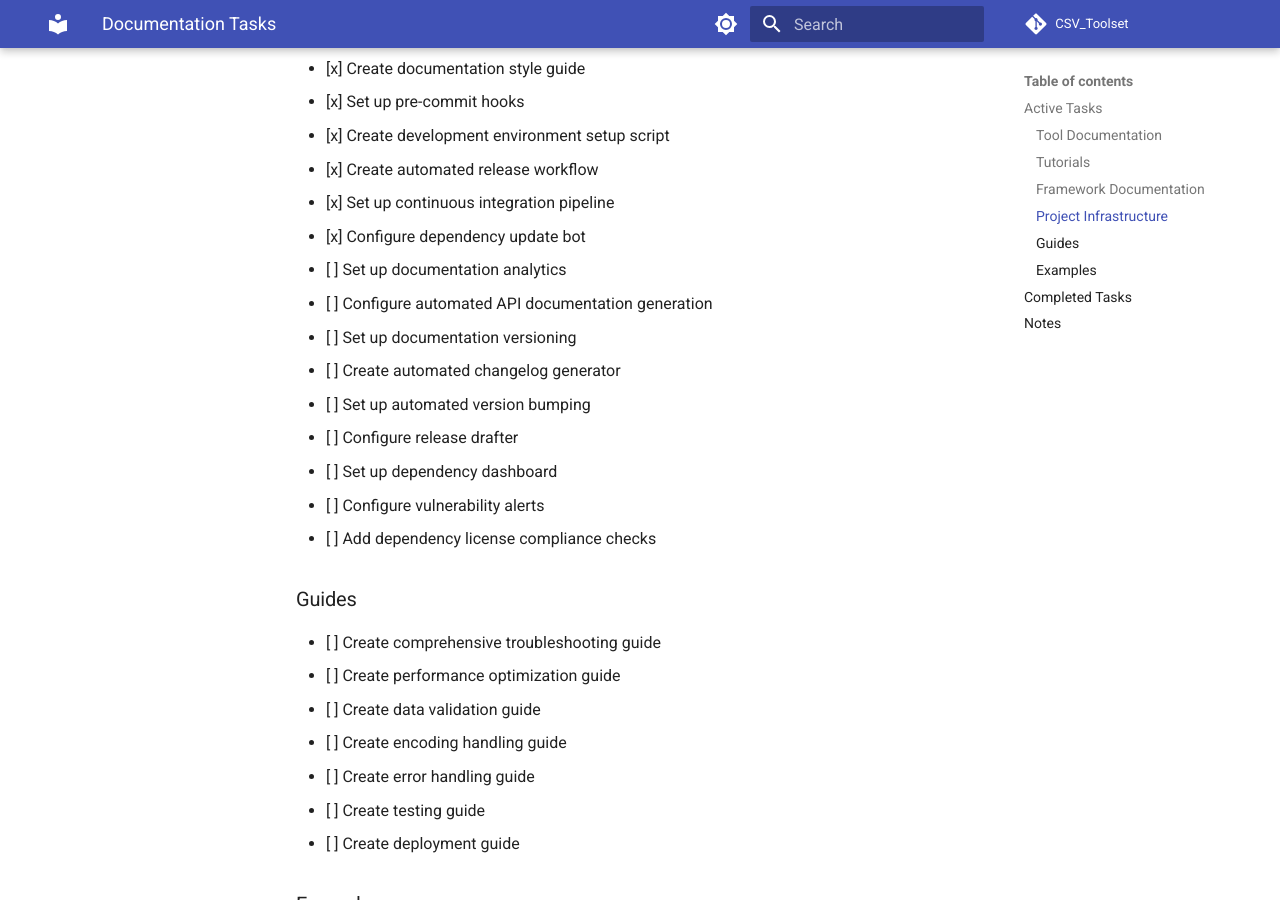
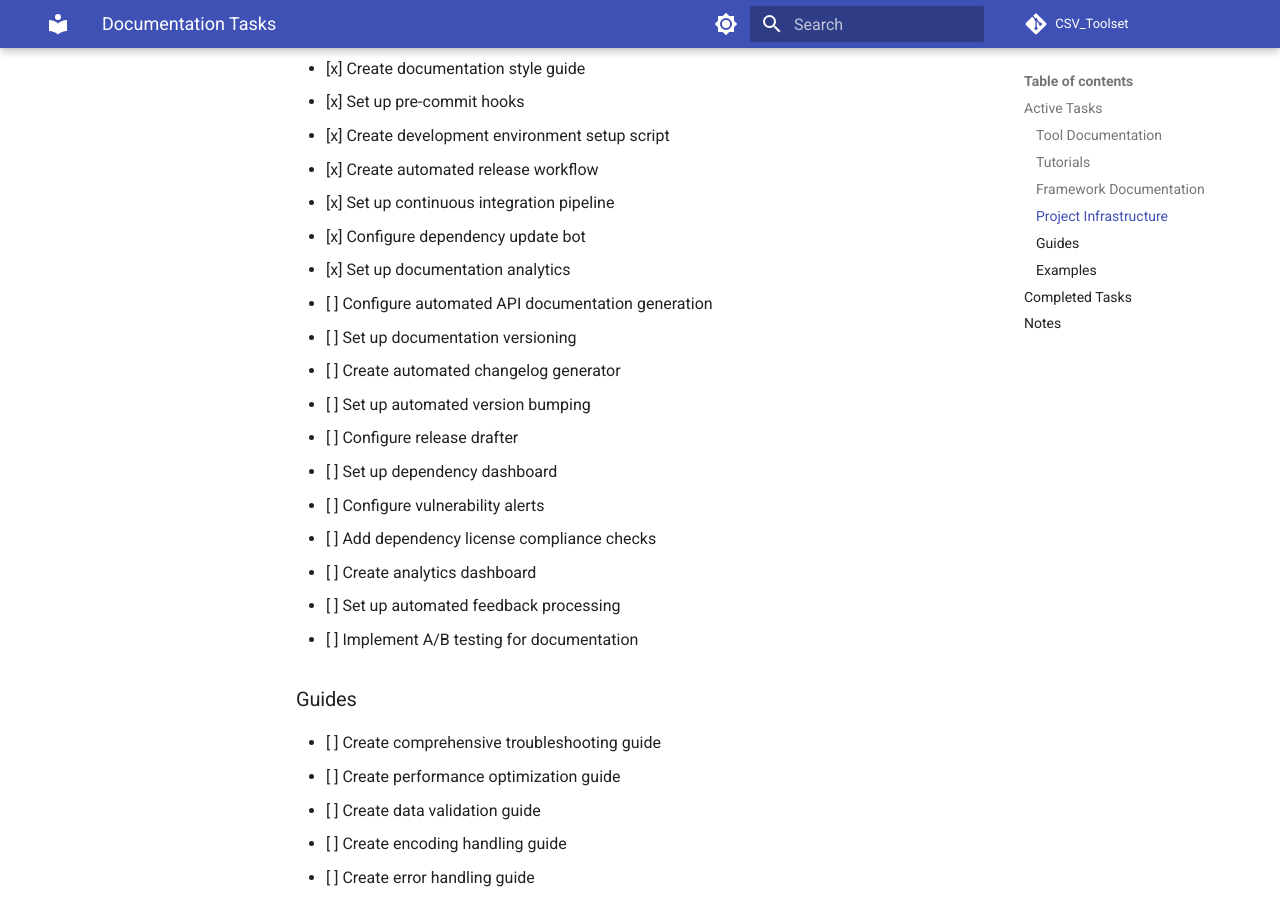
Before and after one commit to rfd62794/CSV_Toolset, an MkDocs documentation site: the page built from docs/TASKLIST.md, in a window 1280 px wide and 900 px high, scrolled down 1621 px. Built offline with MkDocs 1.6.1 and Material for MkDocs 9.7.7, drawn with Linux system fonts in a browser that asks for light colours; comment, search, counter and statistics services are not loaded; some of the changed text lies outside the part shown.

Commit message:
Update TASKLIST.md to mark documentation analytics as complete and add new tasks for analytics dashboard, automated feedback processing, and A/B testing
- Marked the setup of documentation analytics as complete.
- Added new tasks for creating an analytics dashboard, setting up automated feedback processing, and implementing A/B testing for documentation.

These changes aim to enhance documentation effectiveness and user engagement through improved analytics and feedback mechanisms.

```diff
--- a/docs/TASKLIST.md
+++ b/docs/TASKLIST.md
@@ -49,7 +49,7 @@
 - [x] Create automated release workflow
 - [x] Set up continuous integration pipeline
 - [x] Configure dependency update bot
-- [ ] Set up documentation analytics
+- [x] Set up documentation analytics
 - [ ] Configure automated API documentation generation
 - [ ] Set up documentation versioning
 - [ ] Create automated changelog generator
@@ -58,6 +58,9 @@
 - [ ] Set up dependency dashboard
 - [ ] Configure vulnerability alerts
 - [ ] Add dependency license compliance checks
+- [ ] Create analytics dashboard
+- [ ] Set up automated feedback processing
+- [ ] Implement A/B testing for documentation
 
 ### Guides
 - [ ] Create comprehensive troubleshooting guide
@@ -101,6 +104,7 @@ See [DEVLOG.md](DEVLOG.md) for details and timestamps.
 - [x] Create automated release workflow
 - [x] Set up continuous integration pipeline
 - [x] Configure dependency update bot
+- [x] Set up documentation analytics
 
 ## Notes
 - Keep all documentation in Markdown format
```
